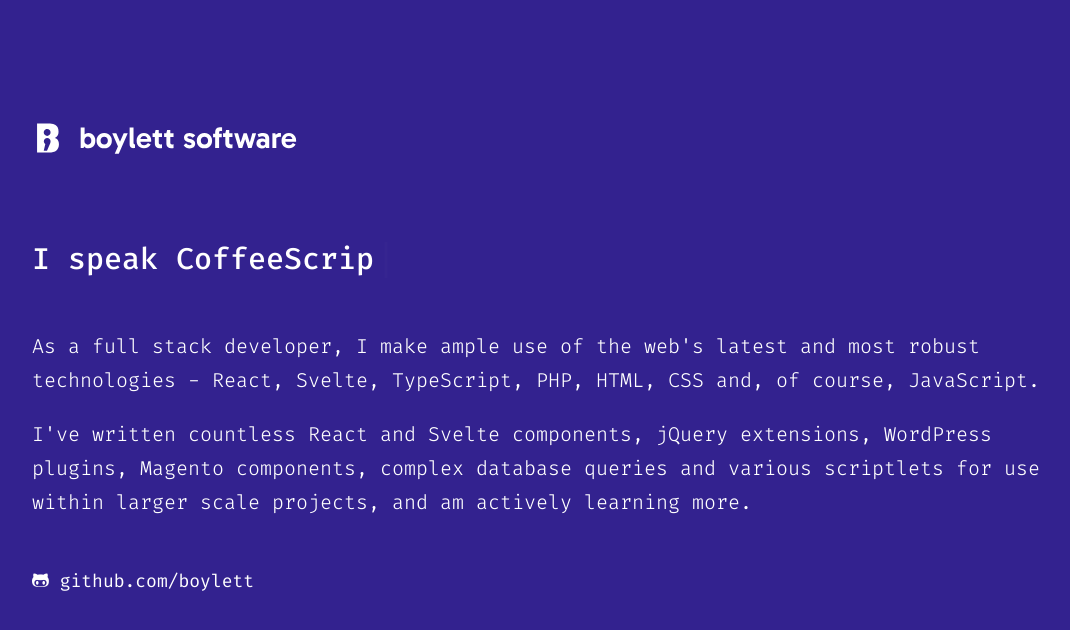
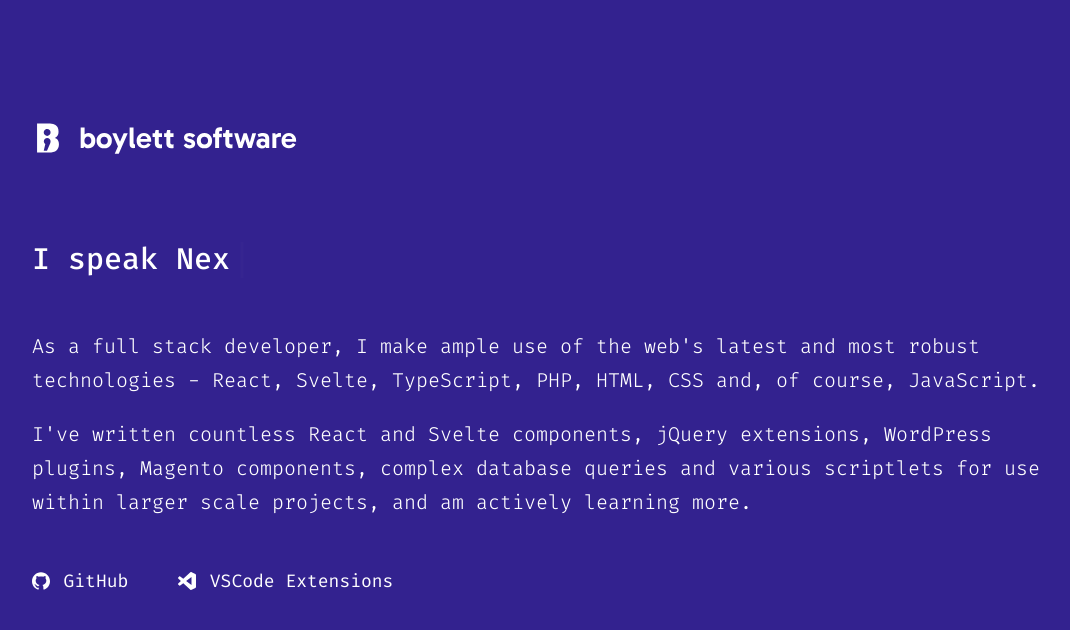
Before and after one commit to boylett/boylett.github.io, a React (Create React App) app: page / in a window 1280 px wide. Shown: the top 630 px of the page, without its empty margins (88-1158 px from the left). Built offline with nearby package versions, Linux system fonts and the light colour scheme.

Commit message:
update content

```diff
--- a/package.json
+++ b/package.json
@@ -1,6 +1,6 @@
 {
   "name": "boylett",
-  "version": "0.1.0",
+  "version": "0.2.0",
   "homepage": "https://boylett.github.io",
   "private": true,
   "dependencies": {
--- a/src/App.css
+++ b/src/App.css
@@ -1,9 +1,9 @@
 @import-normalize;
 
-@import url('https://cdnjs.cloudflare.com/ajax/libs/font-awesome/6.4.2/css/all.min.css');
 @import url('https://fonts.googleapis.com/css2?family=Fira+Code:wght@300;400;500;600;700&display=swap');
 
-html, body {
+html,
+body {
   margin: 0;
   padding: 0;
   font-family: 'Fira Code';
--- a/src/App.js
+++ b/src/App.js
@@ -2,12 +2,13 @@
 import Block from "./components/Block";
 import Logo from "./components/Logo";
 
-function App () {
+function App() {
   const content = [
     {
       title: {
         prefix: "I speak",
         words: [
+          "AMPScript",
           "Apache",
           "Bash",
           "CoffeeScript",
@@ -44,8 +45,13 @@
       links: [
         {
           href: "https://github.com/boylett",
-          icon: "fab fa-github-alt",
-          text: "github.com/boylett",
+          icon: '<svg width="98" height="96" viewBox="0 0 98 96" fill="none" xmlns="http://www.w3.org/2000/svg"><g><path d="M41.4395 69.3848C28.8066 67.8535 19.9062 58.7617 19.9062 46.9902C19.9062 42.2051 21.6289 37.0371 24.5 33.5918C23.2559 30.4336 23.4473 23.7344 24.8828 20.959C28.7109 20.4805 33.8789 22.4902 36.9414 25.2656C40.5781 24.1172 44.4062 23.543 49.0957 23.543C53.7852 23.543 57.6133 24.1172 61.0586 25.1699C64.0254 22.4902 69.2891 20.4805 73.1172 20.959C74.457 23.543 74.6484 30.2422 73.4043 33.4961C76.4668 37.1328 78.0937 42.0137 78.0937 46.9902C78.0937 58.7617 69.1934 67.6621 56.3691 69.2891C59.623 71.3945 61.8242 75.9883 61.8242 81.252L61.8242 91.2051C61.8242 94.0762 64.2168 95.7031 67.0879 94.5547C84.4102 87.9512 98 70.6289 98 49.1914C98 22.1074 75.9883 6.69539e-07 48.9043 4.309e-07C21.8203 1.92261e-07 -1.9479e-07 22.1074 -4.3343e-07 49.1914C-6.20631e-07 70.4375 13.4941 88.0469 31.6777 94.6504C34.2617 95.6074 36.75 93.8848 36.75 91.3008L36.75 83.6445C35.4102 84.2188 33.6875 84.6016 32.1562 84.6016C25.8398 84.6016 22.1074 81.1563 19.4277 74.7441C18.375 72.1602 17.2266 70.6289 15.0254 70.3418C13.877 70.2461 13.4941 69.7676 13.4941 69.1934C13.4941 68.0449 15.4082 67.1836 17.3223 67.1836C20.0977 67.1836 22.4902 68.9063 24.9785 72.4473C26.8926 75.2227 28.9023 76.4668 31.2949 76.4668C33.6875 76.4668 35.2187 75.6055 37.4199 73.4043C39.0469 71.7773 40.291 70.3418 41.4395 69.3848Z" fill="currentColor"/></g></svg>',
+          text: "GitHub",
+        },
+        {
+          href: "https://marketplace.visualstudio.com/publishers/boylett",
+          icon: '<svg width="100" height="100" viewBox="0 0 100 100" fill="none" xmlns="http://www.w3.org/2000/svg"><g><path fill-rule="evenodd" clip-rule="evenodd" d="M73.2909 0.259766C73.3101 0.26018 73.3293 0.261126 73.3485 0.261719C73.3999 0.263154 73.4514 0.264863 73.5028 0.267578C73.5536 0.270409 73.6043 0.275214 73.6551 0.279297C73.766 0.287883 73.8766 0.299873 73.9872 0.314453C74.0015 0.316383 74.0158 0.318282 74.0301 0.320312C74.658 0.40755 75.2802 0.58884 75.8729 0.874023L96.4608 10.7803C98.6242 11.8213 99.9998 14.0111 99.9999 16.4131V83.5869C99.9999 85.9889 98.6242 88.1787 96.4608 89.2197L75.8729 99.126C74.2833 99.8909 72.4869 99.9309 70.912 99.3174C70.1248 99.0107 69.3928 98.5407 68.7694 97.917L29.3553 61.959L12.1874 74.9902C11.4303 75.5649 10.5301 75.8447 9.63463 75.8369C8.62069 75.8414 7.6084 75.4776 6.81236 74.7539L1.3026 69.7451C-0.513738 68.0936 -0.515465 65.237 1.29869 63.583L16.2206 49.9766L1.35826 36.417C-0.454776 34.7627 -0.452396 31.9063 1.36314 30.2549L6.869 25.2461C8.3533 23.8959 10.5892 23.7967 12.1874 25.0098L29.3309 38.0225L68.7499 2.08301C69.896 0.936899 71.4094 0.312029 72.9579 0.262695C72.9758 0.262071 72.9937 0.260236 73.0116 0.259766H73.2909ZM45.1092 50L75.0155 72.7012V27.2988L45.1092 50Z" fill="currentColor"/></g></svg>',
+          text: "VSCode Extensions",
         },
       ],
     },
--- a/src/components/Block.css
+++ b/src/components/Block.css
@@ -33,6 +33,9 @@
 }
 
 .block__links__link a {
+  display: flex;
+  align-items: center;
+  gap: .75em;
   text-decoration: inherit;
   color: inherit;
 }
@@ -41,8 +44,11 @@
   text-decoration: underline;
 }
 
-.block__links__link i {
-  font-style: inherit;
+.block__links__link__icon svg {
+  display: block;
+  width: 1em;
+  height: auto;
+  aspect-ratio: 1;
 }
 
 @media (max-width: 1280px) {
--- a/src/components/Block.js
+++ b/src/components/Block.js
@@ -1,6 +1,5 @@
-import React from 'react';
-import { Typewriter } from 'react-simple-typewriter'
-import './Block.css'
+import { Typewriter } from 'react-simple-typewriter';
+import './Block.css';
 
 const Block = ({ title, content, thumbnail, links }) => {
   let blockClass = 'block';
@@ -11,19 +10,19 @@
 
   function shuffleArray(a) {
     for (let i = a.length - 1; i > 0; i--) {
-        const j = Math.floor(Math.random() * (i + 1));
-        [a[i], a[j]] = [a[j], a[i]];
+      const j = Math.floor(Math.random() * (i + 1));
+      [ a[ i ], a[ j ] ] = [ a[ j ], a[ i ] ];
     }
 
     return a;
   }
 
   return (
-    <div className={blockClass}>
-      { thumbnail ? <img className="block__thumbnail" src={thumbnail.src} alt={title} /> : null }
-      <h2 className="block__title">{ (typeof title == 'object') ? <span>{title.prefix} <Typewriter words={shuffleArray(title.words)} loop="1" cursor="true" cursorStyle={<span className="block__title__cursor">|</span>} /></span> : title }</h2>
-      { content.map((line, index) => <p className="block__paragraph" key={index}>{line}</p>) }
-      { (links.length > 0) ? <ul className="block__links">{ links.map((link, index) => <li className="block__links__link" key={index}><a href={link.href} target="_blank" rel="noreferrer"><i className={link.icon}></i> <span>{link.text}</span></a></li>) }</ul> : null }
+    <div className={ blockClass }>
+      { thumbnail ? <img className="block__thumbnail" src={ thumbnail.src } alt={ title } /> : null }
+      <h2 className="block__title">{ (typeof title == 'object') ? <span>{ title.prefix } <Typewriter words={ shuffleArray(title.words) } loop="1" cursor="true" cursorStyle={ <span className="block__title__cursor">|</span> } /></span> : title }</h2>
+      { content.map((line, index) => <p className="block__paragraph" key={ index }>{ line }</p>) }
+      { (links.length > 0) ? <ul className="block__links">{ links.map((link, index) => <li className="block__links__link" key={ index }><a href={ link.href } target="_blank" rel="noreferrer"><i className="block__links__link__icon" dangerouslySetInnerHTML={ { __html: link.icon } }></i> <span>{ link.text }</span></a></li>) }</ul> : null }
     </div>
   );
 };
```
